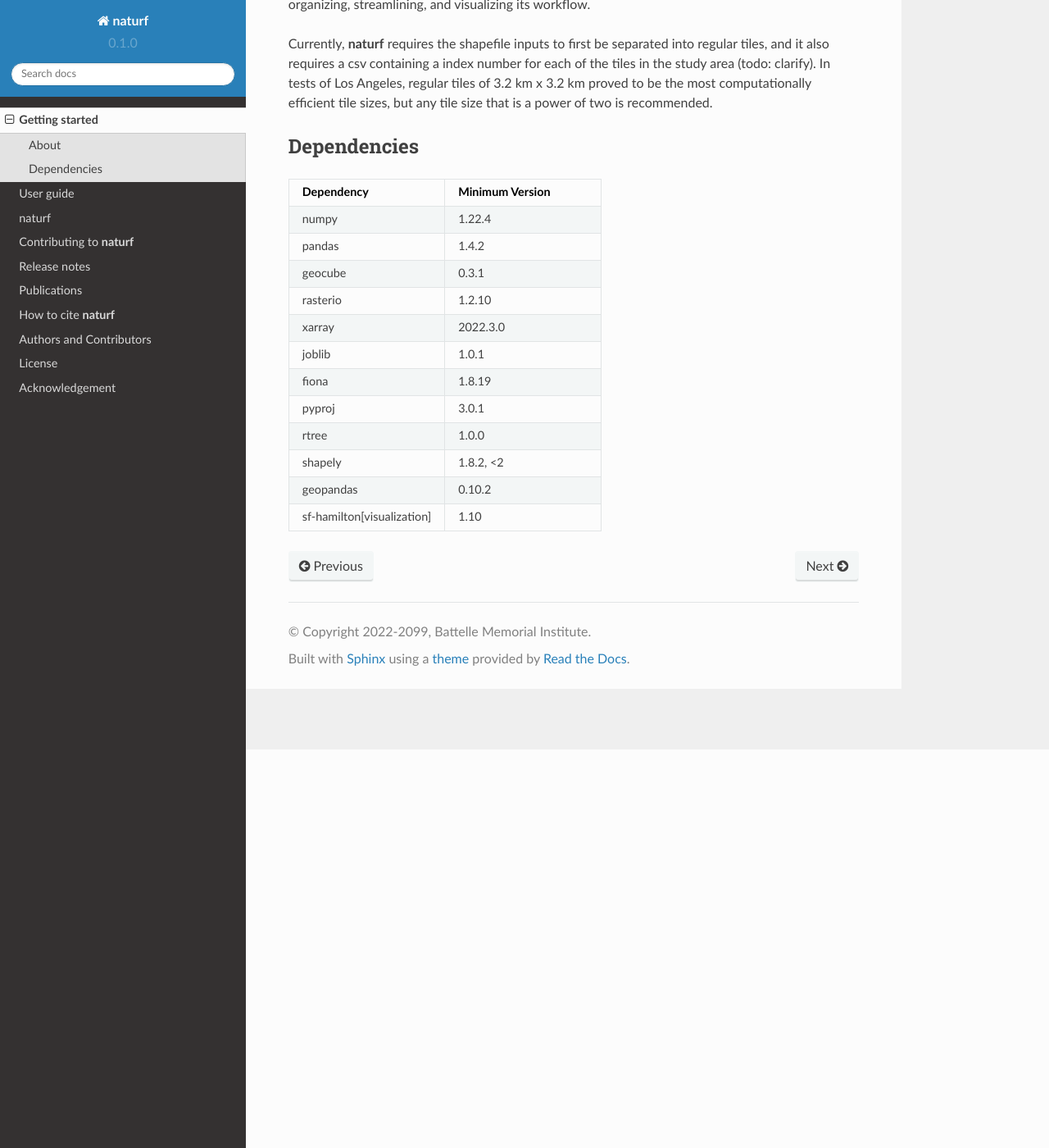
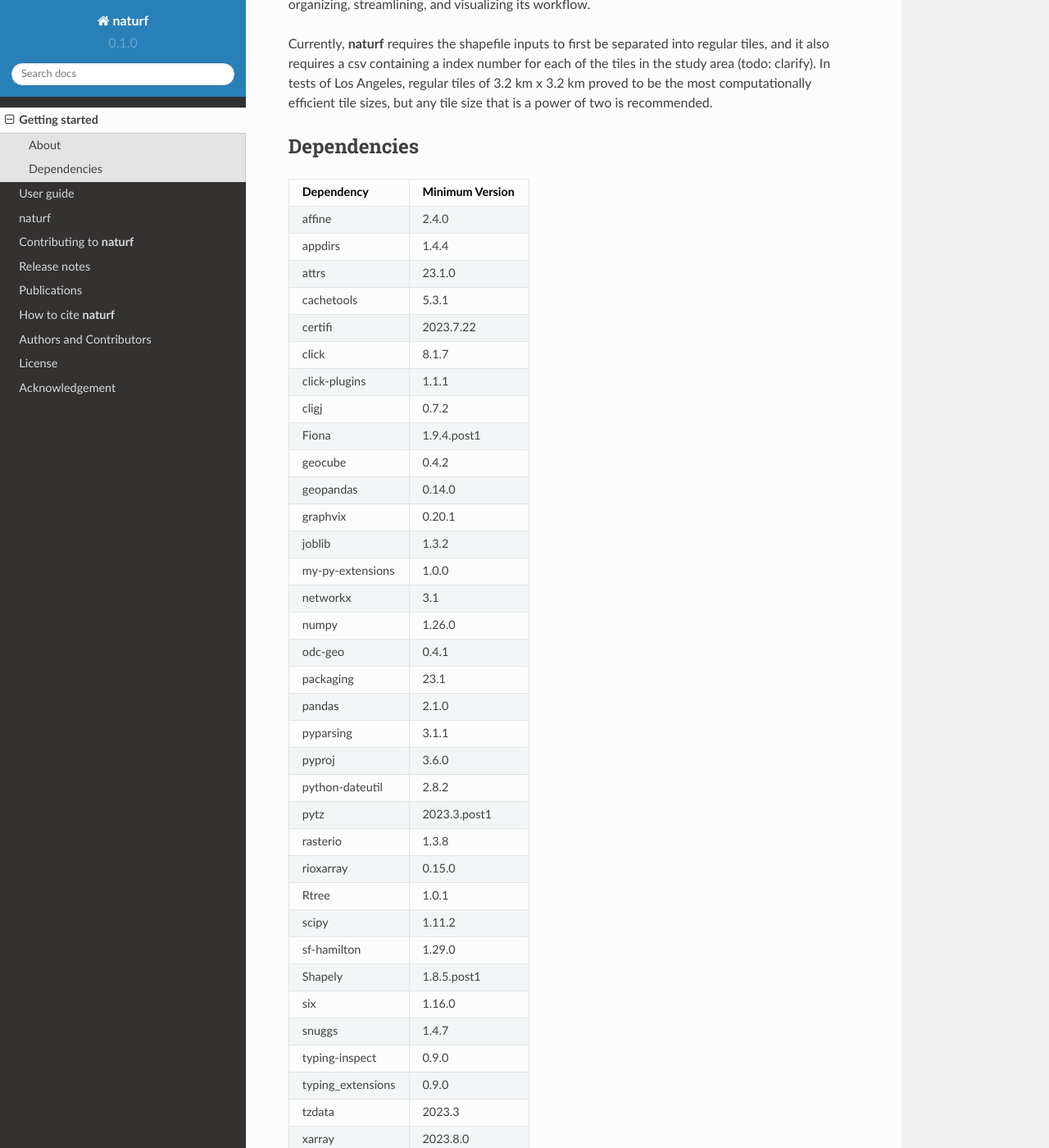
Before and after one commit to IMMM-SFA/naturf, a Sphinx documentation site: the page built from docs/source/getting_started.rst, in a window 1280 px wide and 1400 px high, scrolled down 486 px. Shown: the whole window at 82% size. Built offline with Sphinx 7.4.7 and the Read the Docs theme 2.0.0, drawn with Linux system fonts in a browser that asks for light colours; formulas are drawn with MathJax 3.

Commit message:
updated dependencies

```diff
--- a/docs/source/getting_started.rst
+++ b/docs/source/getting_started.rst
@@ -20,30 +20,76 @@ Dependencies
 
     * - Dependency
       - Minimum Version
+    * - affine
+      - 2.4.0
+    * - appdirs
+      - 1.4.4
+    * - attrs
+      - 23.1.0
+    * - cachetools
+      - 5.3.1
+    * - certifi
+      - 2023.7.22
+    * - click
+      - 8.1.7
+    * - click-plugins
+      - 1.1.1
+    * - cligj
+      - 0.7.2
+    * - Fiona
+      - 1.9.4.post1
+    * - geocube
+      - 0.4.2
+    * - geopandas
+      - 0.14.0
+    * - graphvix
+      - 0.20.1
+    * - joblib
+      - 1.3.2
+    * - my-py-extensions
+      - 1.0.0
+    * - networkx
+      - 3.1
     * - numpy
-      - 1.22.4
+      - 1.26.0
+    * - odc-geo
+      - 0.4.1
+    * - packaging
+      - 23.1
     * - pandas
-      - 1.4.2
-    * - geocube
-      - 0.3.1
+      - 2.1.0
+    * - pyparsing
+      - 3.1.1
+    * - pyproj
+      - 3.6.0
+    * - python-dateutil
+      - 2.8.2
+    * - pytz
+      - 2023.3.post1
     * - rasterio
-      - 1.2.10
+      - 1.3.8
+    * - rioxarray
+      - 0.15.0
+    * - Rtree
+      - 1.0.1
+    * - scipy
+      - 1.11.2
+    * - sf-hamilton
+      - 1.29.0
+    * - Shapely
+      - 1.8.5.post1
+    * - six
+      - 1.16.0
+    * - snuggs
+      - 1.4.7
+    * - typing-inspect
+      - 0.9.0
+    * - typing_extensions
+      - 0.9.0
+    * - tzdata
+      - 2023.3
     * - xarray
-      - 2022.3.0
-    * - joblib
-      - 1.0.1
-    * - fiona
-      - 1.8.19
-    * - pyproj
-      - 3.0.1
-    * - rtree
-      - 1.0.0
-    * - shapely
-      - 1.8.2, <2
-    * - geopandas
-      - 0.10.2
-    * - sf-hamilton[visualization]
-      - 1.10
+      - 2023.8.0
 
 =============   ================
 Dependency      Minimum Version
```
